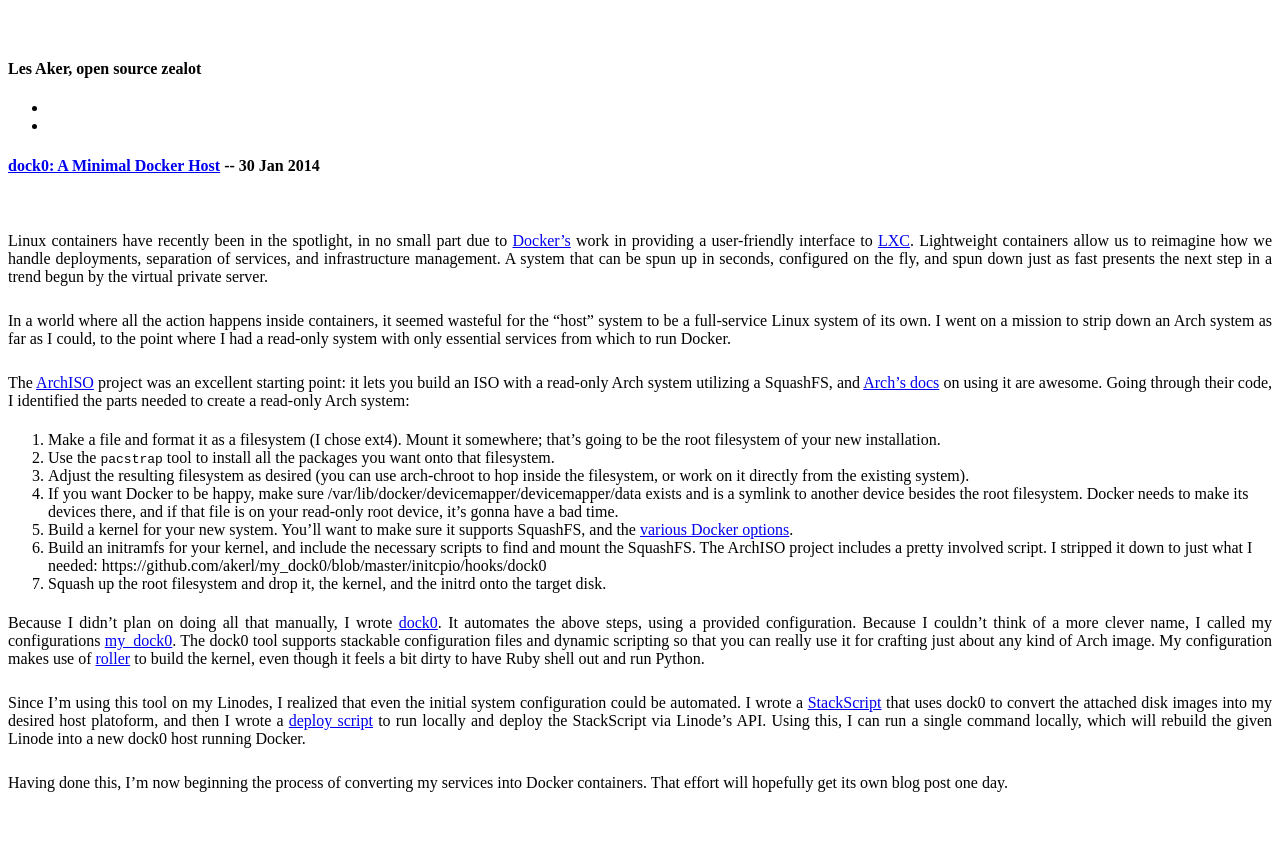
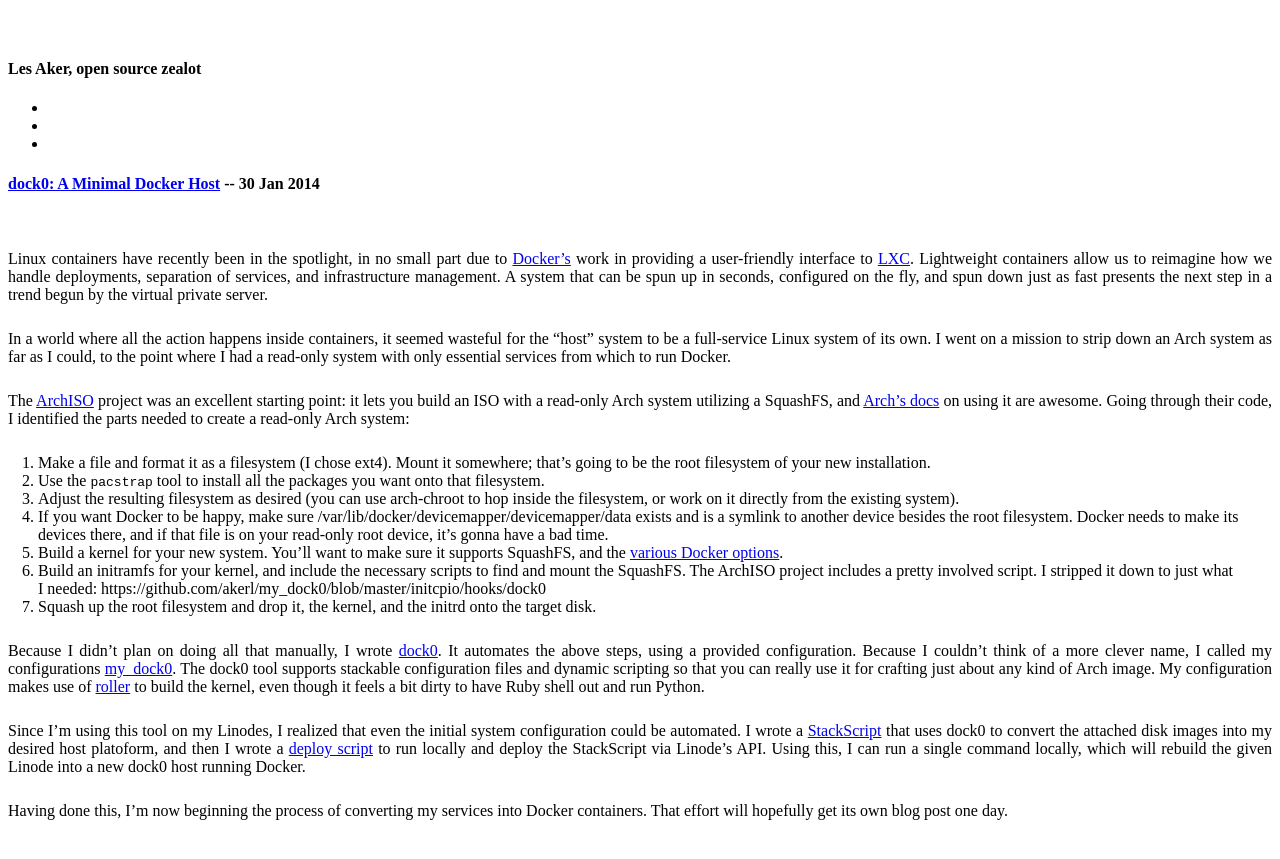
Before and after one commit to akerl/blog, a Jekyll site: the page built from _posts/2014-01-30-dock0-minimal-docker-host.md, in a window 1280 px wide. Shown: the top 859 px of the page. Built offline with Jekyll 4.4.1, drawn with Linux system fonts in a browser that asks for light colours.

Commit message:
post styling

```diff
--- a/_layouts/default.html
+++ b/_layouts/default.html
@@ -14,6 +14,11 @@
             <div class='container'>
                 <h4 class='pull-left'>Les Aker<span class="tagline">, open source zealot</span></h4>
                 <ul class='pull-right'>
+                    {% if page.url != '/' %}
+                        <li><a href="/">
+                            <i class="fa fa-home fa-3x" title="Blog Home" aria-hidden="true"></i>
+                        </a></li>
+                    {% endif %}
                     <li><a href="https://github.com/{{site.data.social.github}}">
                         <i class="fa fa-github-square fa-3x" title="github.com/{{site.data.social.github}}" aria-hidden="true"></i>
                     </a></li>
--- a/_layouts/post.html
+++ b/_layouts/post.html
@@ -2,8 +2,8 @@
 layout: default
 ---
 <div id="row post">
-    <div class="span one"></div>
-    <div class="span eight">
+    <div class="span two"></div>
+    <div class="span six">
         <div class="post-title">
             <h4>
                 <a href="{{ page.url }}">{{ page.title }}</a>
@@ -14,5 +14,5 @@ layout: default
             {{ content }}
         </div>
     </div>
-    <div class="span one"></div>
+    <div class="span two"></div>
 </div>
--- a/assets/css/main.css
+++ b/assets/css/main.css
@@ -52,3 +52,7 @@ body {
     padding: 5px 0;
     text-align: justify;
 }
+
+.post ol {
+    padding: 5px 30px;
+}
```
